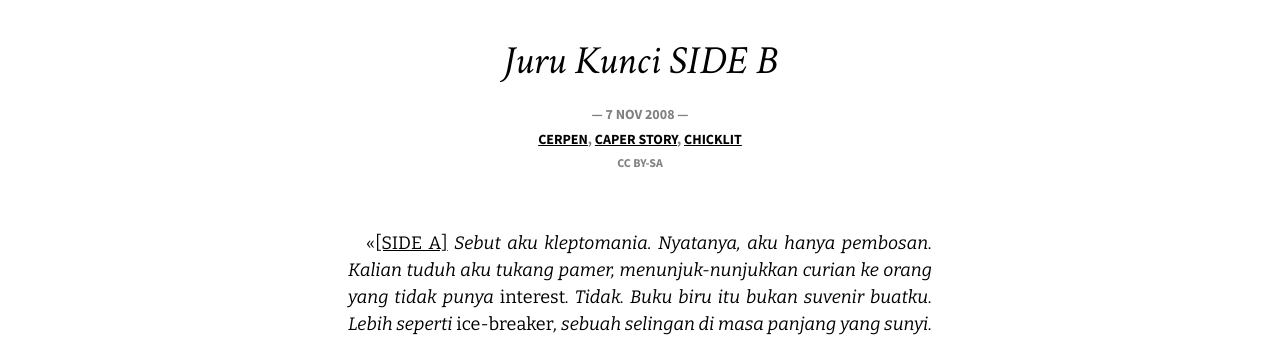
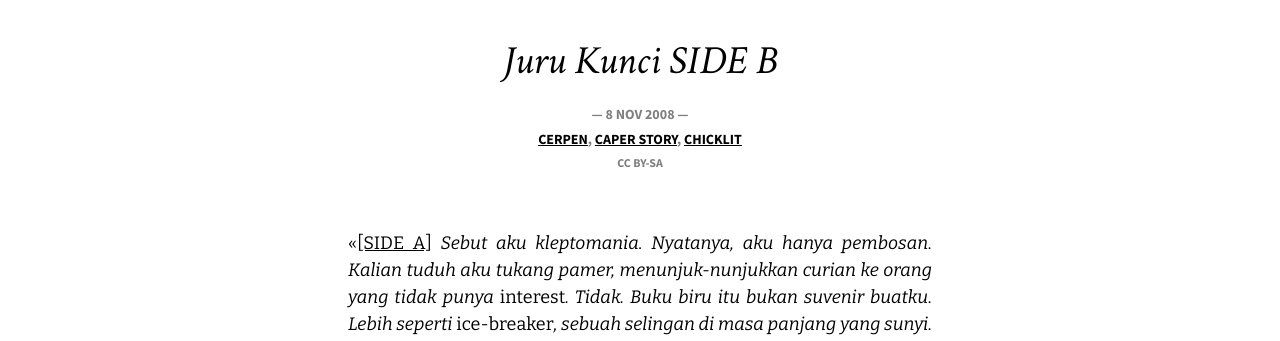
Before and after one commit to fxah/fiksi, a Jekyll site: the page built from _posts/2008-11-08-juru-kunci-side-b.md, in a window 1280 px wide and 900 px high. Shown: the part 125-466 px from the top of the window. Built offline with Jekyll 4.4.1, drawn with Linux system fonts in a browser that asks for light colours.

Commit message:
Explicitly set timezone on _config.yaml.
- Without timezone, generated permalinks will vary and will
  potentially cause broken interlinks.
- Fix broken link on footer.
- Cosmetics on Juru Kunci series.

```diff
--- a/_config.yml
+++ b/_config.yml
@@ -2,6 +2,7 @@
 title: fiksi
 baseurl: "/fiksi"
 url: "https://fxah.github.io"
+timezone: Asia/Jakarta
 twitter_username: fxah
 github_username:  fxah
 permalink: /:year/:month/:day/:title/
--- a/_includes/footer.html
+++ b/_includes/footer.html
@@ -1,3 +1,3 @@
 <footer class="site-footer">
-	<a href="{{ site.baseurl }}">{{ site.title }}</a> &middot; <a href="http://jekyllrb.com">jekyll</a>-powered
+	<a href="{{ site.baseurl }}/">{{ site.title }}</a> &middot; <a href="http://jekyllrb.com">jekyll</a>-powered
 </footer>
--- a/_posts/2008-11-08-juru-kunci-side-b.md
+++ b/_posts/2008-11-08-juru-kunci-side-b.md
@@ -9,7 +9,7 @@
 license: cc-by-sa
 ---
 
-<p id='es'>«<a href="{{ site.baseurl }}/2008/10/25/juru-kunci-side-a/">[SIDE A]</a><em> Sebut aku kleptomania. Nyatanya, aku hanya pembosan. Kalian tuduh aku tukang pamer, menunjuk-nunjukkan curian ke orang yang tidak punya</em> interest<em>. Tidak. Buku biru itu bukan suvenir buatku. Lebih seperti</em> ice-breaker<em>, sebuah selingan di masa panjang yang sunyi. Selingan yang istimewa. Bahkan lebih. Saat itu, aku* overwhelmed*. Euforik. Katartik. Buku itu terlalu berharga untuk diperlakukan sebagai barang curian.</em></p>
+<p id='es' class='ni'>«<a href="{{ site.baseurl }}/2008/10/25/juru-kunci-side-a/">[SIDE A]</a><em> Sebut aku kleptomania. Nyatanya, aku hanya pembosan. Kalian tuduh aku tukang pamer, menunjuk-nunjukkan curian ke orang yang tidak punya</em> interest<em>. Tidak. Buku biru itu bukan suvenir buatku. Lebih seperti</em> ice-breaker<em>, sebuah selingan di masa panjang yang sunyi. Selingan yang istimewa. Bahkan lebih. Saat itu, aku* overwhelmed*. Euforik. Katartik. Buku itu terlalu berharga untuk diperlakukan sebagai barang curian.</em></p>
 
 *Sore aku embat. Malamnya, buku itu mulai kuperlakukan seperti jimat. Aku membukanya. Halaman demi halaman. Dan di setiap alinea yang terbaca, kembali terbayang betapa panjang dan menegangkannya cara untuk mendapatkannya: setiap langkah, setiap detik pengamatan, setiap tetes keringat. Sebuah komemorasi yang pelaaan; menjelang habis satu bab, aku seperti terjangkit semacam megalomania, bahwa hanya akulah yang bisa memperlakukannya sedemikian suci, sedemikian takzim, sedemikian berharga di tiap-tiap aksara. Aku berbeda dengan orang-orang yang masuk ke perpus untuk berteduh, tidur, membatiki meja dengan coret-coretan cauvinistik. Lain. Aku datang dengan sebab,* rebel with a cause*.*
 
@@ -130,7 +130,7 @@
 		</td>
 		<td style='width:20%;text-align:center;'><strong>ATAU</strong></td>
 		<td style='width:50%'>
-			<p>Ini peluangku. Kurebut kedua buku dari tangannya. “Ikut saja. Atau kamu akan menyesal,” ancamnya. Aku kibaskan tanganku yang dia cengkeram. “Kamu akan menyesal!”</p>
+			<p style='color:#555'>Ini peluangku. Kurebut kedua buku dari tangannya. “Ikut saja. Atau kamu akan menyesal,” ancamnya. Aku kibaskan tanganku yang dia cengkeram. “Kamu akan menyesal!”</p>
 		</td>
 	</tr>
 </table>
```
Also changed, not shown: _posts/2008-11-08-juru-kunci-side-c.md (+1 -1 lines).
